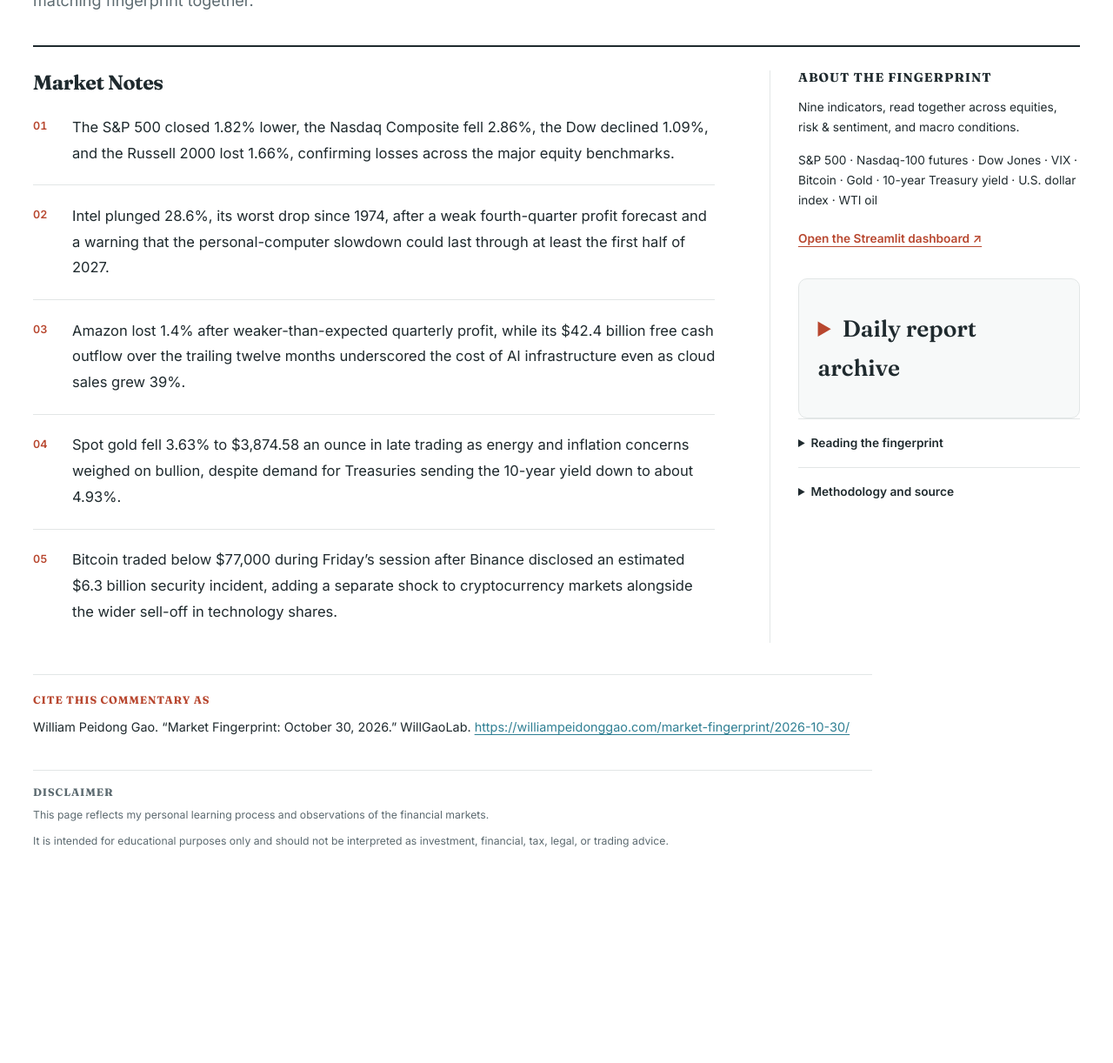
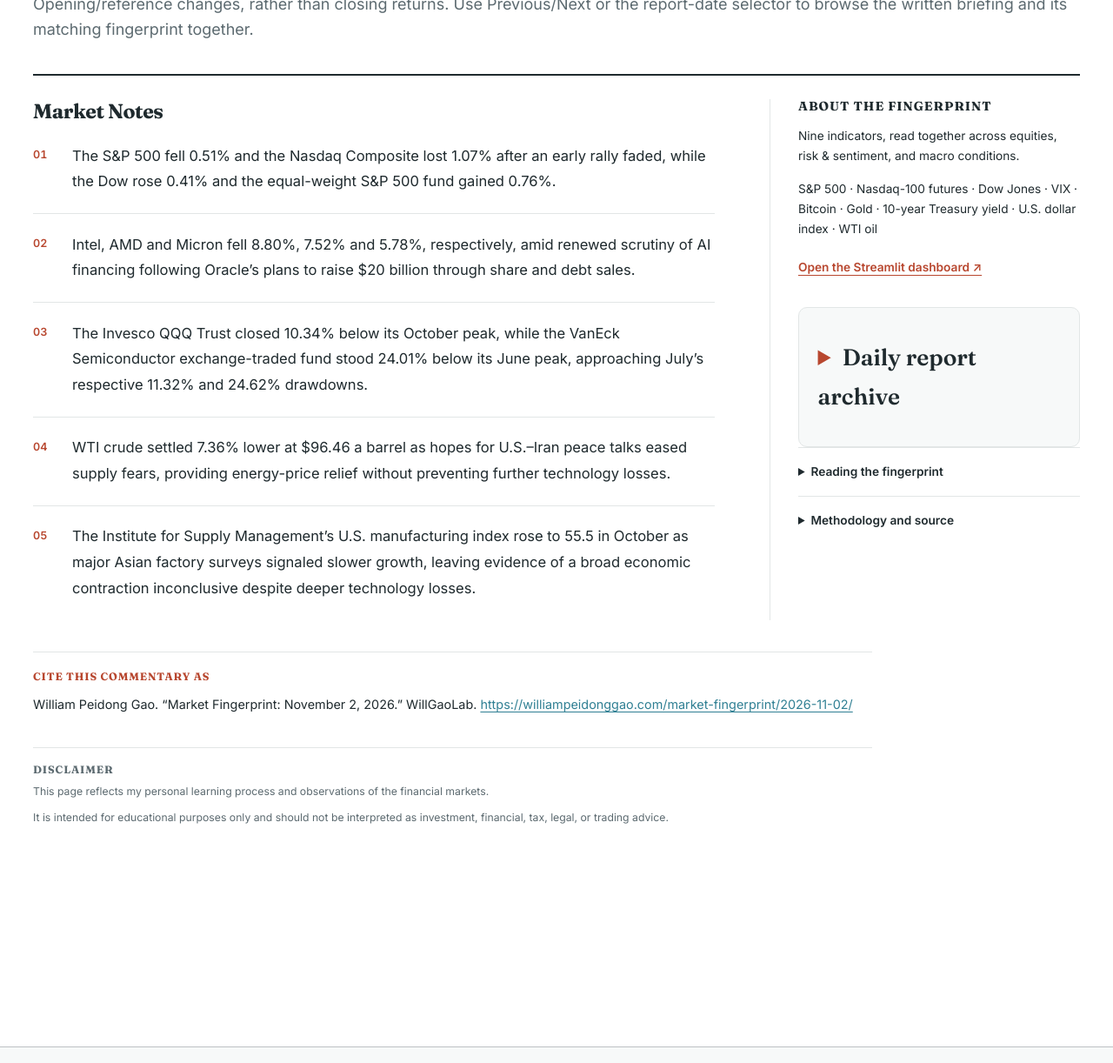
Before and after one commit to PeidongGao/WilliamGaoWeb, a Jekyll site: the page built from _pages/market-fingerprint.md, in a window 1280 px wide and 1400 px high, scrolled down 1741 px, cut to the strip 124-1346 px from the top of the window. Shown: the whole strip at 87% size. Built offline with Jekyll 4.4.1, drawn with Linux system fonts in a browser that asks for light colours; some of the changed text lies outside the part shown.

Commit message:
Publish Daily Market Fingerprint for 2026-11-02

```diff
--- a/_data/market_commentary.yml
+++ b/_data/market_commentary.yml
@@ -1,3 +1,13 @@
+- date: "2026-11-02"
+  summary: "At their recorded openings, the S&P 500 rose 0.41%, Nasdaq-100 futures gained 0.19%, and the Dow advanced 0.46%. The Cboe Volatility Index (VIX) fell 1.91%, Bitcoin gained 0.05% from its UTC reference at collection, and gold futures declined 0.23%. The 10-year Treasury yield decreased 0.51% in relative terms, the U.S. dollar index rose 0.09%, and West Texas Intermediate (WTI) crude fell 1.66%."
+  key_observation: "Deepening losses across artificial intelligence (AI) and semiconductor stocks brought major technology funds close to July’s drawdown extremes, intensifying concerns about economic spillovers despite resilient U.S. manufacturing and uneven market breadth."
+  market_notes:
+    - "The S&P 500 fell 0.51% and the Nasdaq Composite lost 1.07% after an early rally faded, while the Dow rose 0.41% and the equal-weight S&P 500 fund gained 0.76%."
+    - "Intel, AMD and Micron fell 8.80%, 7.52% and 5.78%, respectively, amid renewed scrutiny of AI financing following Oracle’s plans to raise $20 billion through share and debt sales."
+    - "The Invesco QQQ Trust closed 10.34% below its October peak, while the VanEck Semiconductor exchange-traded fund stood 24.01% below its June peak, approaching July’s respective 11.32% and 24.62% drawdowns."
+    - "WTI crude settled 7.36% lower at $96.46 a barrel as hopes for U.S.–Iran peace talks eased supply fears, providing energy-price relief without preventing further technology losses."
+    - "The Institute for Supply Management’s U.S. manufacturing index rose to 55.5 in October as major Asian factory surveys signaled slower growth, leaving evidence of a broad economic contraction inconclusive despite deeper technology losses."
+
 - date: "2026-10-30"
   summary: "At their recorded openings, the S&P 500 fell 1.16% and Nasdaq-100 futures declined 1.29%, while the Dow rose 0.08%. VIX increased 7.15%, Bitcoin gained 0.11% from its UTC reference at collection, and gold futures rose 0.05%. The 10-year Treasury yield decreased 1.36% in relative terms, the U.S. dollar index slipped 0.15%, and West Texas Intermediate (WTI) crude gained 0.78%."
   key_observation: "Disappointing technology earnings and doubts about artificial intelligence (AI) investment returns drove sharp index losses, while gold and cryptocurrencies weakened despite demand for the safety of Treasury bonds."
```
